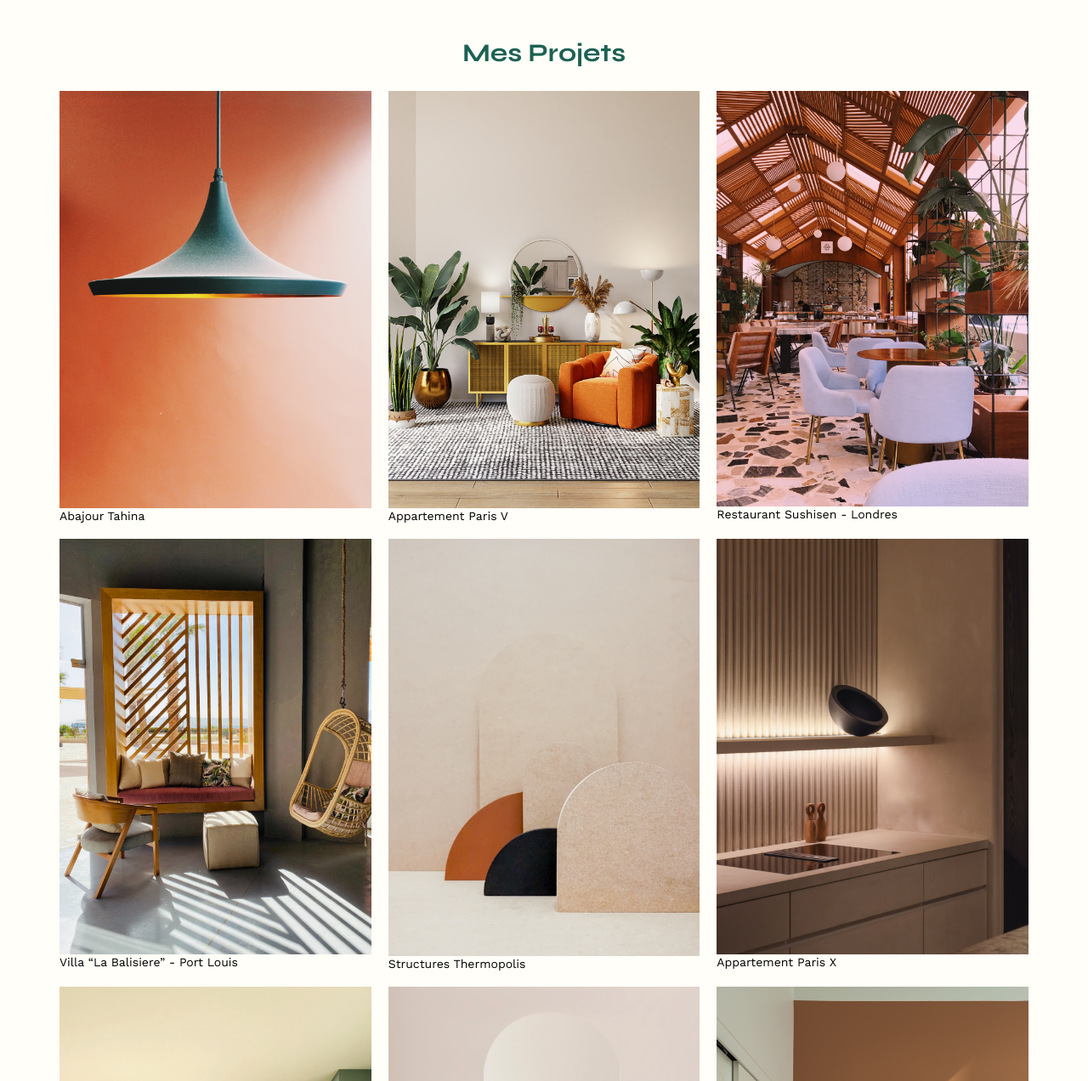
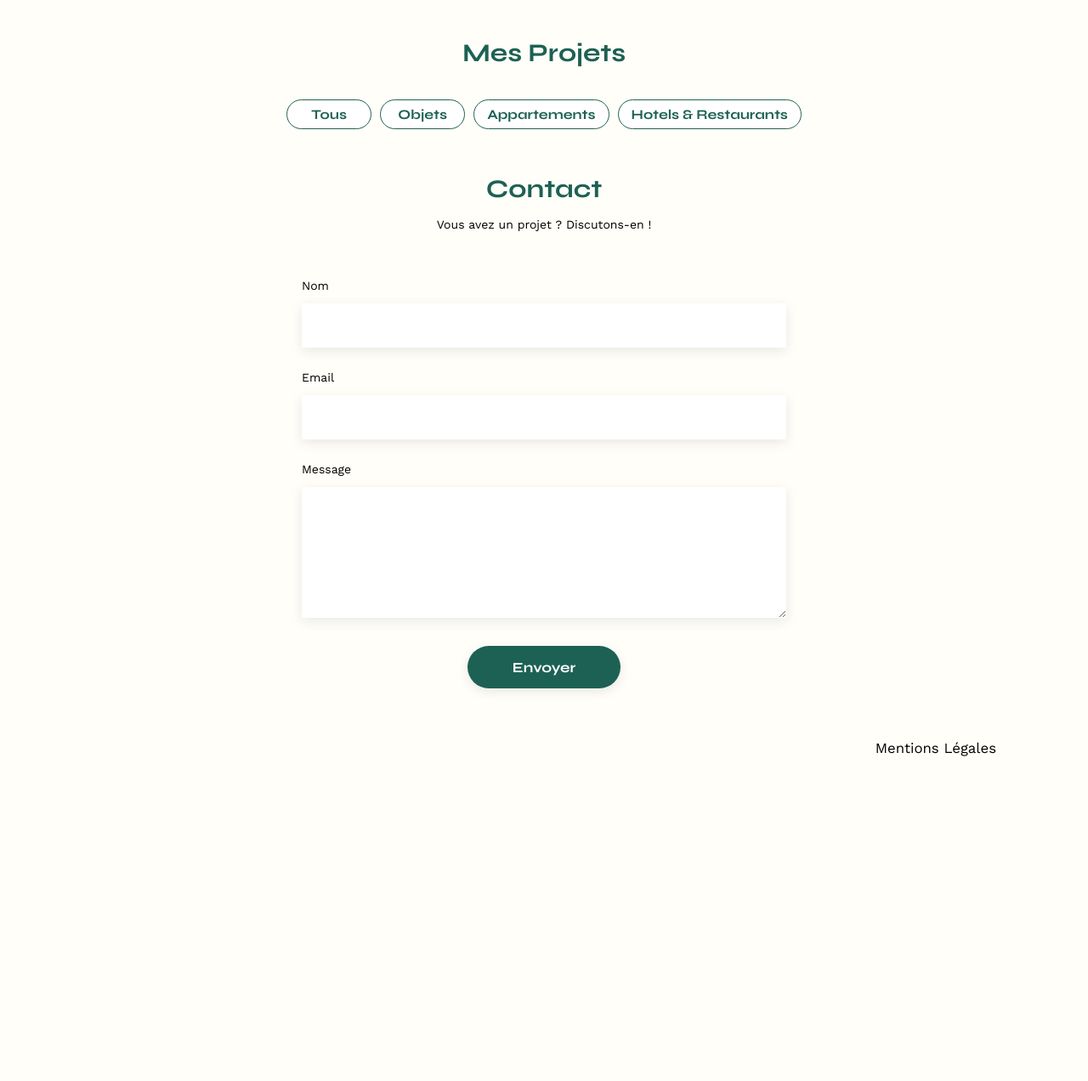
Before and after one commit to SuLTaNVs/Sophie-Bluel, a plain HTML site: page FrontEnd/index.html in a window 1280 px wide. Shown: the part 488-1760 px from the top of the page at 85% size. After the commit the page ends 1405 px from the top, so only its background shows below. Drawn offline with nearby package versions, Linux system fonts and the light colour scheme.

Commit message:
Ajout des boutons filtres + du style & correction de la page de login

```diff
--- a/FrontEnd/assets/login.css
+++ b/FrontEnd/assets/login.css
@@ -10,7 +10,7 @@ html {
 }
 
 body {
-  max-width: 100%;
+  max-width: 1140px;
   margin: auto;
   font-family: "Work Sans";
   font-size: 14px;
@@ -38,11 +38,18 @@ main h2 {
   margin-bottom: 50px;
 }
 
+main form {
+  display: flex;
+  flex-direction: column;
+  align-items: center;
+  width: 100%;
+}
+
 .input-container {
   display: flex;
   flex-direction: column;
-  gap: 5px;
-  line-height: normal;
+  gap: 7px;
+  margin-bottom: 5px;
 }
 
 label {
@@ -78,7 +85,6 @@ form button {
   font-size: 18px;
   border: none;
   cursor: pointer;
-  filter: drop-shadow(0px 4px 4px rgba(0, 0, 0, 0.25));
 }
 
 form button:hover {
@@ -94,6 +100,10 @@ form button:hover {
   text-decoration: underline;
 }
 
+footer {
+  margin-top: 220px;
+}
+
 footer nav li {
   padding: 0;
   font-size: 14px;
--- a/FrontEnd/assets/style.css
+++ b/FrontEnd/assets/style.css
@@ -232,6 +232,33 @@ li:hover {
   margin-bottom: 1em;
 }
 
+.filters {
+  display: flex;
+  justify-content: center;
+  gap: 10px;
+  margin-top: 40px;
+  margin-bottom: 55px;
+}
+
+.filterBtn {
+  font-family: "Syne";
+  font-size: 16px;
+  font-weight: 700;
+  background-color: white;
+  color: #1d6154;
+  border: 1px solid #1d6154;
+  text-align: center;
+  border-radius: 60px;
+  padding: 7px 15px;
+  cursor: pointer;
+  min-width: 100px;
+}
+
+.filterBtn:hover {
+  background-color: #1d6154;
+  color: white;
+}
+
 .gallery {
   width: 100%;
   display: grid;
--- a/FrontEnd/index.html
+++ b/FrontEnd/index.html
@@ -57,81 +57,15 @@
       </section>
       <section id="portfolio">
         <h2>Mes Projets</h2>
-        <div class="gallery">
-          <figure>
-            <img src="assets/images/abajour-tahina.png" alt="Abajour Tahina" />
-            <figcaption>Abajour Tahina</figcaption>
-          </figure>
-          <figure>
-            <img
-              src="assets/images/appartement-paris-v.png"
-              alt="Appartement Paris V"
-            />
-            <figcaption>Appartement Paris V</figcaption>
-          </figure>
-          <figure>
-            <img
-              src="assets/images/restaurant-sushisen-londres.png"
-              alt="Restaurant Sushisen - Londres"
-            />
-            <figcaption>Restaurant Sushisen - Londres</figcaption>
-          </figure>
-          <figure>
-            <img
-              src="assets/images/la-balisiere.png"
-              alt="Villa “La Balisiere” - Port Louis"
-            />
-            <figcaption>Villa “La Balisiere” - Port Louis</figcaption>
-          </figure>
-          <figure>
-            <img
-              src="assets/images/structures-thermopolis.png"
-              alt="Structures Thermopolis"
-            />
-            <figcaption>Structures Thermopolis</figcaption>
-          </figure>
-          <figure>
-            <img
-              src="assets/images/appartement-paris-x.png"
-              alt="Appartement Paris X"
-            />
-            <figcaption>Appartement Paris X</figcaption>
-          </figure>
-          <figure>
-            <img
-              src="assets/images/le-coteau-cassis.png"
-              alt="Pavillon “Le coteau” - Cassis"
-            />
-            <figcaption>Pavillon “Le coteau” - Cassis</figcaption>
-          </figure>
-          <figure>
-            <img
-              src="assets/images/villa-ferneze.png"
-              alt="Villa Ferneze - Isola d’Elba"
-            />
-            <figcaption>Villa Ferneze - Isola d’Elba</figcaption>
-          </figure>
-          <figure>
-            <img
-              src="assets/images/appartement-paris-xviii.png"
-              alt="Appartement Paris XVIII"
-            />
-            <figcaption>Appartement Paris XVIII</figcaption>
-          </figure>
-          <figure>
-            <img
-              src="assets/images/bar-lullaby-paris.png"
-              alt="Bar “Lullaby” - Paris"
-            />
-            <figcaption>Bar “Lullaby” - Paris</figcaption>
-          </figure>
-          <figure>
-            <img
-              src="assets/images/hotel-first-arte-new-delhi.png"
-              alt="Hotel First Arte - New Delhi"
-            />
-            <figcaption>Hotel First Arte - New Delhi</figcaption>
-          </figure>
+        <div class="filters">
+          <button class="filterBtn active" data-name="Tous">Tous</button>
+          <button class="filterBtn" data-name="Objets">Objets</button>
+          <button class="filterBtn" data-name="Appartements">
+            Appartements
+          </button>
+          <button class="filterBtn" data-name="Hotels & restaurants">
+            Hotels & Restaurants
+          </button>
         </div>
       </section>
       <section id="contact">
```
Also changed, not shown: FrontEnd/login.html (+17 -7 lines).
